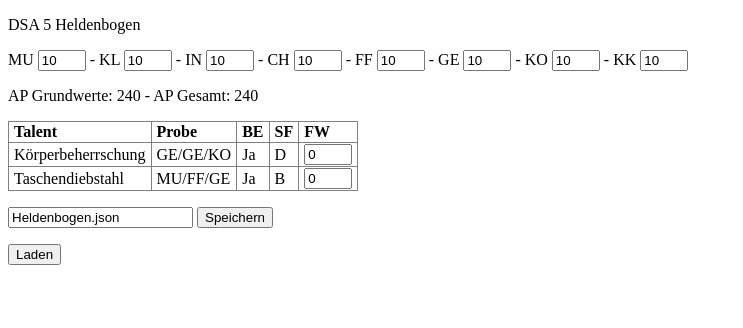
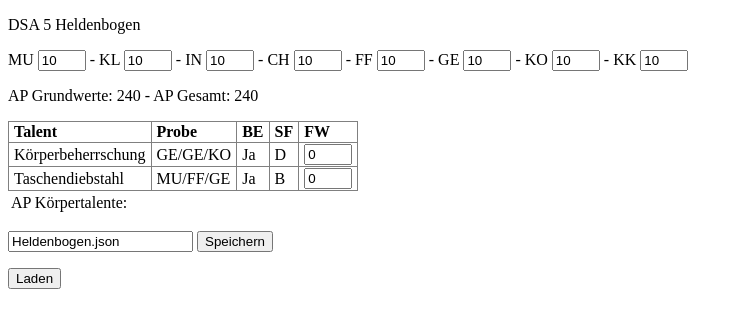
Before and after one commit to gdiet/heldenbogen, a website with bundled scripts: page public/bogen.html in a window 1280 px wide. Shown: the whole page, without its empty margins (0-743 px from the left). Built offline with nearby package versions, Linux system fonts and the light colour scheme.

Commit message:
prepare AP Körpertalente

```diff
--- a/public/bogen.html
+++ b/public/bogen.html
@@ -8,7 +8,8 @@
       input { width: 3em }
       #FILENAME { width: auto }
       table { text-align: left; border-collapse: collapse }
-      td, th { border: 1px solid gray; padding: 1px 5px; }
+      td, th { border: 1px solid gray; padding: 1px 5px }
+      caption { padding: 3px; caption-side: bottom; text-align: left }
     </style>
   </head>
   <body>
@@ -29,6 +30,7 @@
     </p>
     <p>
       <table id="Körpertalente">
+        <caption>AP Körpertalente: <span id="AP-Körpertalente"></span></caption>
         <tr>
           <th>Talent</th>
           <th>Probe</th>
```
